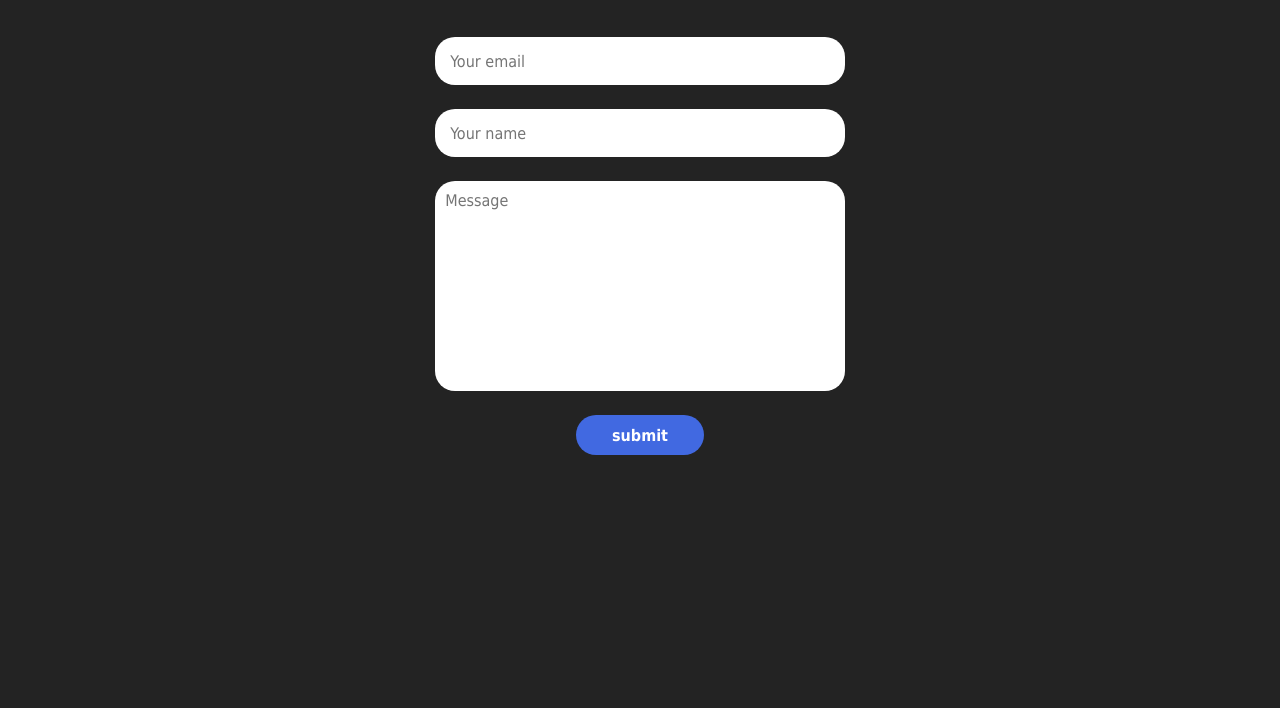
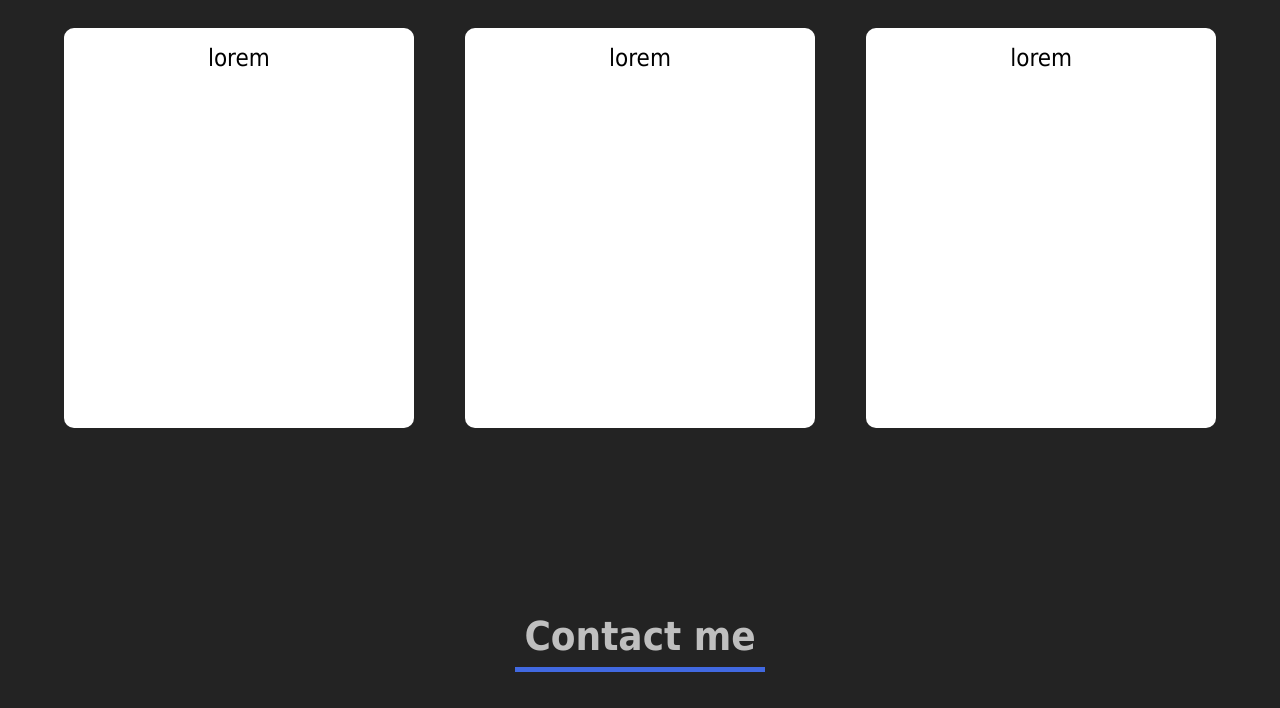
Before and after one commit to Thesamramos/Portifolio, a plain HTML site: page index.html in a window 1280 px wide. Shown: the part 727-1435 px from the top of the page. Before the commit the page ends 1222 px from the top, so only its background shows below. Drawn offline with Linux system fonts and the light colour scheme.

Commit message:
inicio section projects

```diff
--- a/css/style.css
+++ b/css/style.css
@@ -81,6 +81,36 @@ img{
     color:var(--blue--);
     font-size: 1.5rem;
     font-weight: bold;
+}
+
+#projects{
+    margin-top: 20vh;
+    display: flex;
+    justify-content: center;
+    align-items: center;
+    flex-direction: column;
+}
+
+.cards{
+    display: flex;
+    flex-direction: row;
+    flex-wrap: wrap;
+    margin-top: 4vh;
+}
+
+.card{
+    width: 350px;
+    height: 50vh;
+    margin: 2vw;
+    background-color: var(--font--);
+    border-radius: 10px;
+    display: flex;
+    justify-content: center;
+}
+
+.card p{
+    color: black;
+    font-size: 1.5rem;
 }
 
 .form_div{
@@ -223,4 +253,12 @@ input:focus, #message:focus{
         color: var(--font--);
     }
 
+    .cards{
+        flex-direction: column;
+    }
+
+    .card{
+        margin-bottom: 3vh;
+    }
+
 }
--- a/index.html
+++ b/index.html
@@ -14,7 +14,7 @@
     <header>
         <nav class="list">
             <a href="#home">Home</a>
-            <a href="#">Projects</a>
+            <a href="#projects">Projects</a>
             <a href="#feedback">Contact me</a>
         </nav>
     </header>
@@ -37,15 +37,30 @@
         <div class="informations">
             <p class="green">Profile</p>
             <h2>Frontend Web Developer</h2>
-            <p>Lorem ipsum dolor sit amet consectetur adipisicing elit. Alias reprehenderit porro amet molestias
-                aliquam aut aperiam voluptas magni tempora vero perferendis laudantium assumenda asperiores vitae
-                expedita, excepturi, esse et nemo.</p>
+            <p>Hello world! My name is Samuel, I'm a Front-end Web Developer in Brazil.</p>
             <p class="green">Languages</p>
             <div class="languages">
                 <img src="./img/html.png" alt="html icon">
                 <img src="./img/css-3.png" alt="css icon">
                 <img src="./img/js.png" alt="JavaScript icon">
                 <img src="./img/python.png" alt="Python icon">
+            </div>
+
+        </div>
+    </section>
+
+    <section id="projects">
+        <h2>Projects</h2>
+        <div class="rect2"></div>
+        <div class="cards">
+            <div class="card">
+                <p>lorem</p>
+            </div>
+            <div class="card">
+                <p>lorem</p>
+            </div>
+            <div class="card">
+                <p>lorem</p>
             </div>
 
         </div>
```
